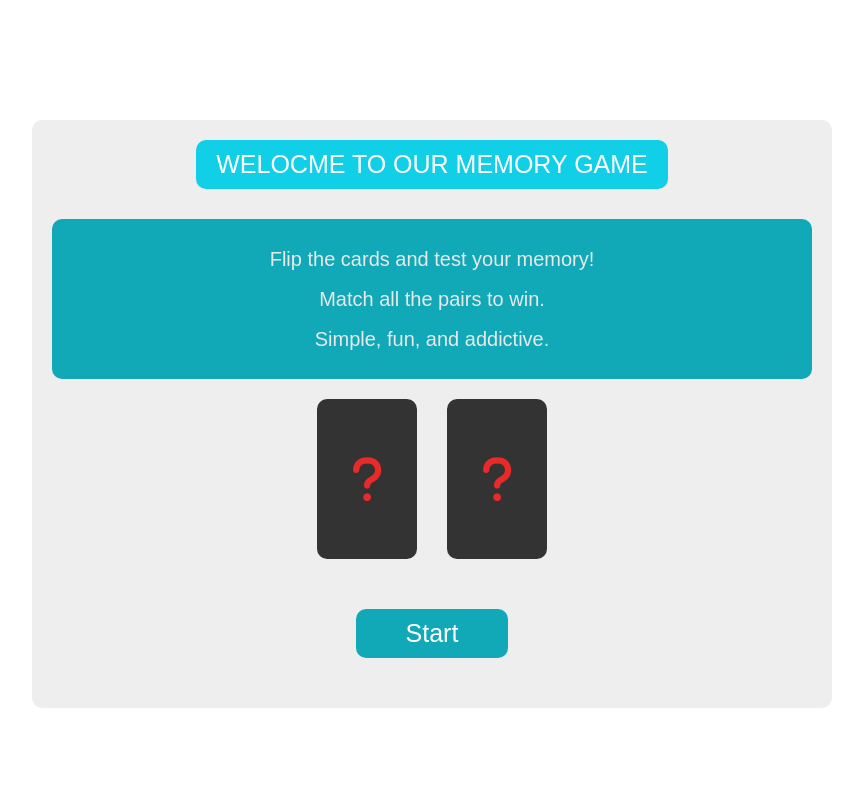
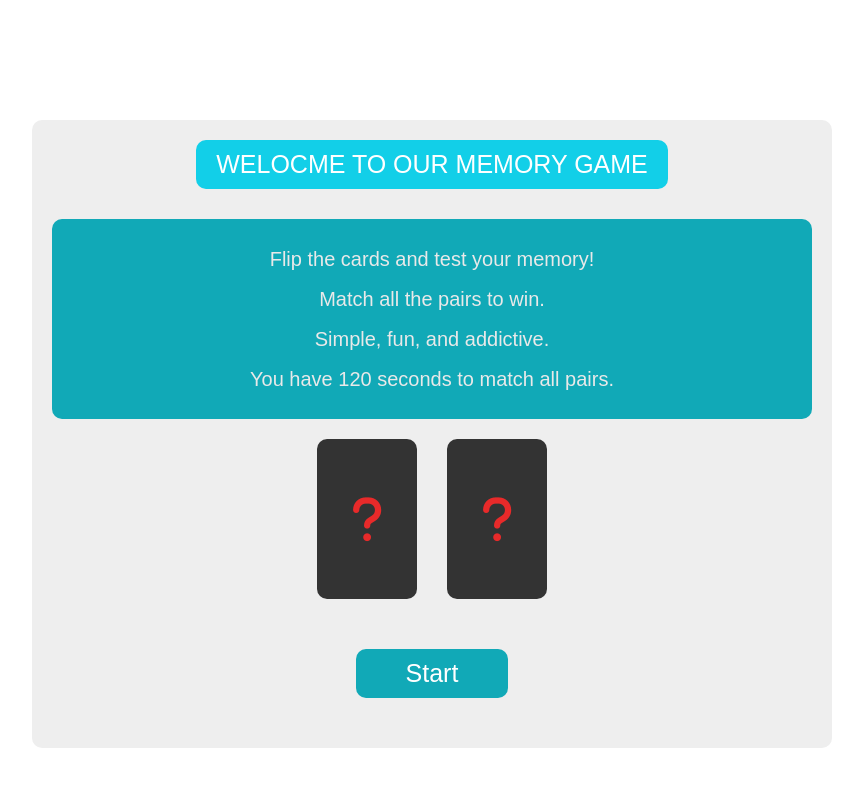
Before and after one commit to Sayyid-Abbas/memory-game, a plain HTML site: page index.html in a window 1280 px wide. Shown: the whole page, without its empty margins (208-1071 px from the left). Drawn offline with Linux system fonts and the light colour scheme.

Commit message:
Added More Information In The Welcome Section

```diff
--- a/index.html
+++ b/index.html
@@ -14,7 +14,7 @@
 	<body>
     <div class="welcome">
       <div class="title">Welocme To Our Memory Game</div>
-      <div class="desc">Flip the cards and test your memory! <br> Match all the pairs to win. <br> Simple, fun, and addictive.</div>
+      <div class="desc">Flip the cards and test your memory! <br> Match all the pairs to win. <br> Simple, fun, and addictive. <br>You have 120 seconds to match all pairs.</div>
       <div class="sample">
         <div class="sign"><i class="fa-solid fa-check"></i></div>
         <div class="card card-1">
```
